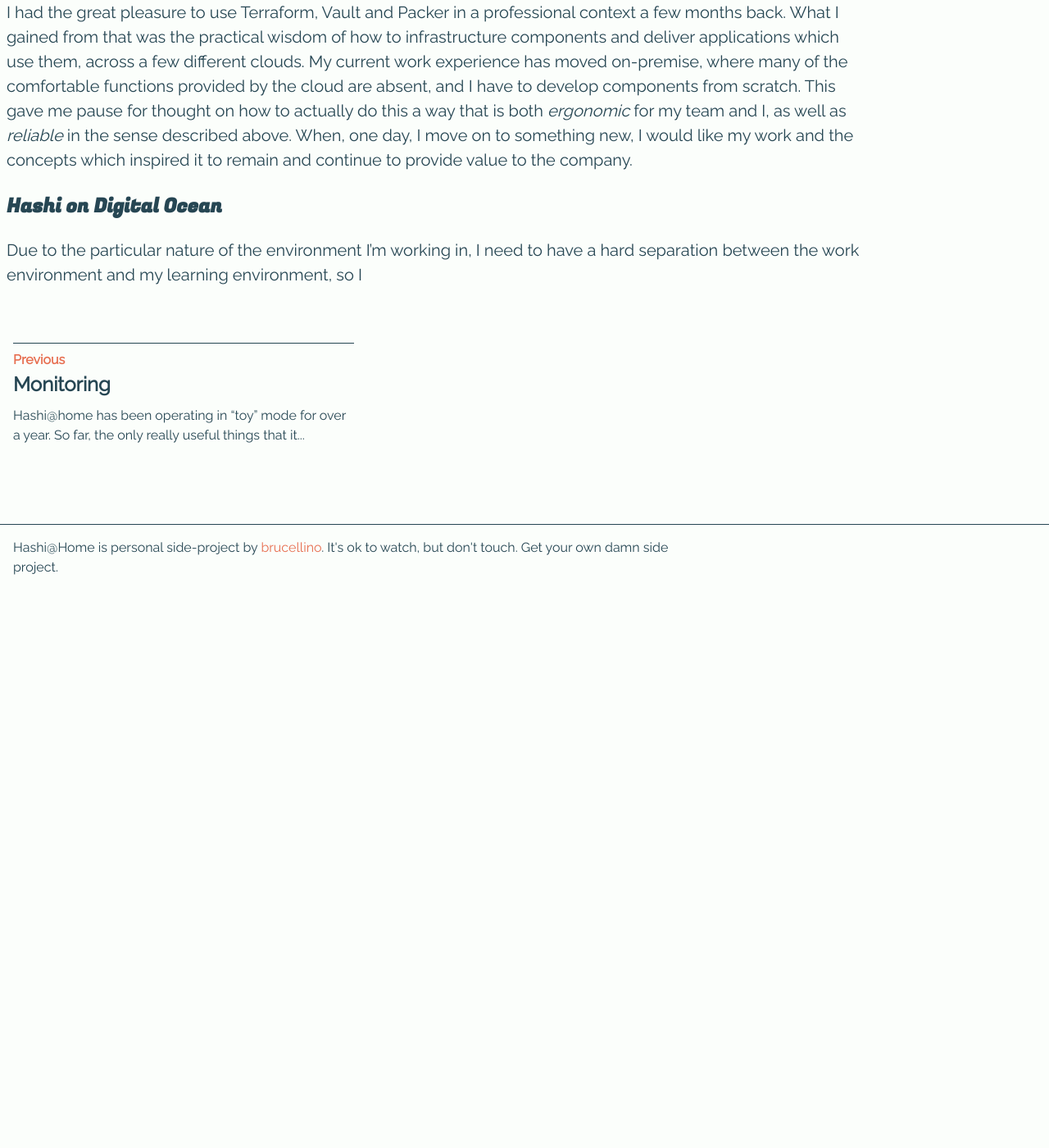
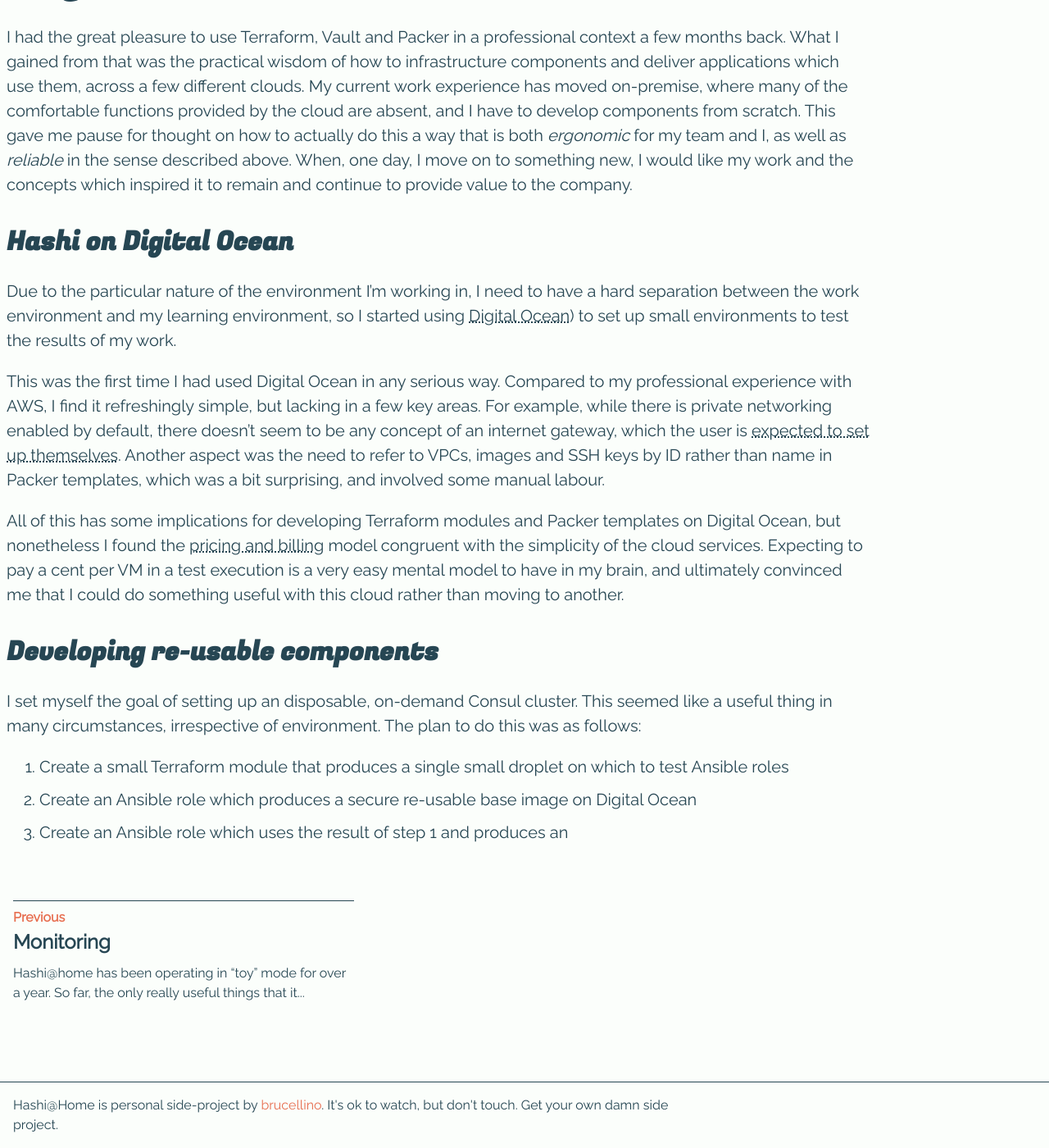
Before and after one commit to brucellino/hashiatho.me, a Jekyll site: the page built from _posts/2022-04-03-some-boring-details.md, in a window 1280 px wide and 1400 px high, scrolled down 1594 px. Shown: the whole window at 82% size. Built offline with Jekyll 4.4.1, drawn with Linux system fonts in a browser that asks for light colours; nearby versions of some CDN libraries; before the commit the page ends 2314 px from its top, so only the background shows below that; some of the changed text lies outside the part shown.

Commit message:
chore: add paragraph on using Digital Ocean
Signed-off-by: Bruce Becker <brucellino@protonmail.com>

```diff
--- a/_posts/2022-04-03-some-boring-details.md
+++ b/_posts/2022-04-03-some-boring-details.md
@@ -39,7 +39,7 @@
 I'm referring here to basic, but crucial things such as code quality and conventions, release engineering, and requesting, tracking and delivering work, amongst others.
 I've taught at a lot of two-week boot camps, research projects and the like where the aim was to get a project up and running and deliver a MVP, but almost always, these fundamental practices are excluded from the curriculum.
 
-## Hashi@work
+### Hashi@work
 
 I had the great pleasure to use Terraform, Vault and Packer in a professional context a few months back.
 What I gained from that was the practical wisdom of how to infrastructure components and deliver applications which use them, across a few different clouds.
@@ -47,6 +47,24 @@
 This gave me pause for thought on how to actually do this a way that is both _ergonomic_ for my team and I, as well as _reliable_ in the sense described above.
 When, one day, I move on to something new, I would like my work and the concepts which inspired it to remain and continue to provide value to the company.
 
-### Hashi on Digital Ocean
+## Hashi on Digital Ocean
 
-Due to the particular nature of the environment I'm working in, I need to have a hard separation between the work environment and my learning environment, so I
+Due to the particular nature of the environment I'm working in, I need to have a hard separation between the work environment and my learning environment, so I started using [Digital Ocean)](https://cloud.digitalocean.com) to set up small environments to test the results of my work.
+
+This was the first time I had used Digital Ocean in any serious way.
+Compared to my professional experience with AWS, I find it refreshingly simple, but lacking in a few key areas.
+For example, while there is private networking enabled by default, there doesn't seem to be any concept of an internet gateway, which the user is [expected to set up themselves](https://docs.digitalocean.com/products/networking/vpc/resources/droplet-as-gateway/).
+Another aspect was the need to refer to VPCs, images and SSH keys by ID rather than name in Packer templates, which was a bit surprising, and involved some manual labour.
+
+All of this has some implications for developing Terraform modules and Packer templates on Digital Ocean, but nonetheless I found the [pricing and billing](https://www.digitalocean.com/pricing) model congruent with the simplicity of the cloud services.
+Expecting to pay a cent per VM in a test execution is a very easy mental model to have in my brain, and ultimately convinced me that I could do something useful with this cloud rather than moving to another.
+
+## Developing re-usable components
+
+I set myself the goal of setting up an disposable, on-demand Consul cluster.
+This seemed like a useful thing in many circumstances, irrespective of environment.
+The plan to do this was as follows:
+
+1. Create a small Terraform module that produces a single small droplet on which to test Ansible roles
+1. Create an Ansible role which produces a secure re-usable base image on Digital Ocean
+1. Create an Ansible role which uses the result of step 1 and produces an
```
